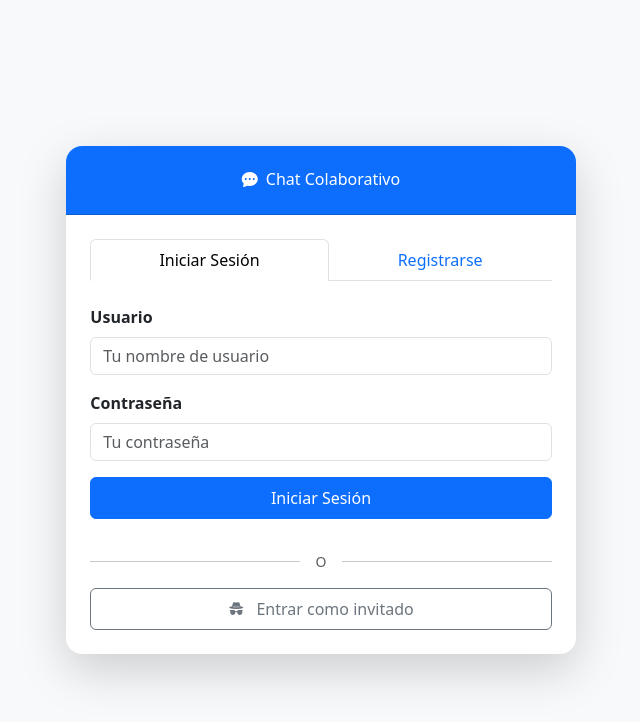
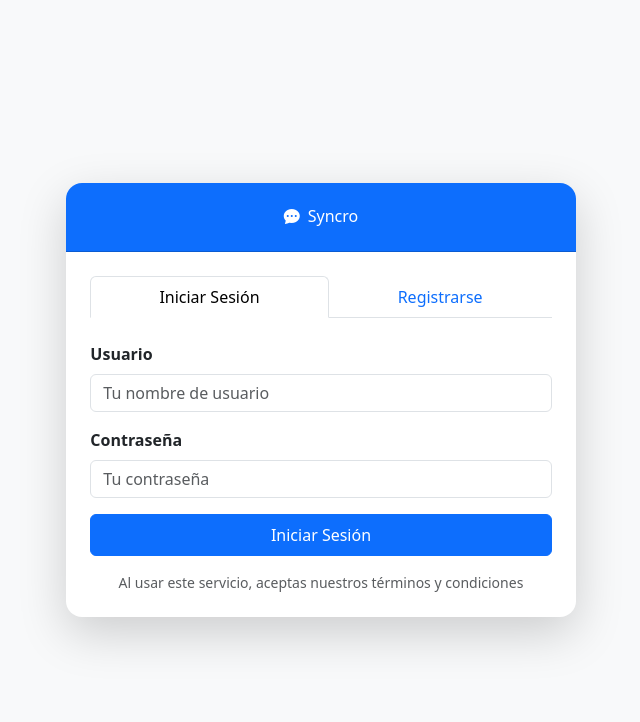
Before and after one commit to TomasMolinaM/Syncro, a React (Vite) app in the folder client/: page / in a window 1280 px wide. Shown: the top 722 px of the page, without its empty margins (319-959 px from the left). Built offline with nearby package versions, Linux system fonts and the light colour scheme.

Commit message:
Update login (eliminar usuario invitado y fix del nombre de aplicacion:
Cambio a nombre syncro

```diff
--- a/client/src/pages/AuthPage.tsx
+++ b/client/src/pages/AuthPage.tsx
@@ -6,7 +6,7 @@ export default function AuthPage() {
   const [error, setError] = useState('');
   const [success, setSuccess] = useState(''); // Estado para el mensaje verde
   const [loading, setLoading] = useState(false);
-  const { login, register, loginAsGuest } = useAuth();
+  const { login, register } = useAuth();
 
   // Estados para login
   const [loginData, setLoginData] = useState({
@@ -97,17 +97,7 @@ export default function AuthPage() {
     }
   };
 
-  const handleGuestLogin = async () => {
-    setError('');
-    setLoading(true);
-    try {
-      await loginAsGuest();
-    } catch (err: any) {
-      setError(err.message || 'Error al crear usuario invitado');
-    } finally {
-      setLoading(false);
-    }
-  };
+
 
   return (
     <div className="min-vh-100 d-flex align-items-center justify-content-center bg-light">
@@ -120,7 +110,7 @@ export default function AuthPage() {
               <div className="card-header bg-primary text-white text-center py-4 rounded-top-4">
                 <h2 className="mb-0">
                   <i className="bi bi-chat-dots-fill me-2"></i>
-                  Chat Colaborativo
+                  Syncro
                 </h2>
               </div>
 
@@ -187,6 +177,9 @@ export default function AuthPage() {
                     <button type="submit" className="btn btn-primary w-100 py-2 mb-3" disabled={loading}>
                       {loading ? 'Iniciando...' : 'Iniciar Sesión'}
                     </button>
+                    <p className="text-center text-muted small mb-0">
+                      Al usar este servicio, aceptas nuestros términos y condiciones
+                    </p>
                   </form>
                 ) : (
                   /* Formulario de Registro */
@@ -252,15 +245,7 @@ export default function AuthPage() {
                   </form>
                 )}
 
-                <div className="d-flex align-items-center my-3">
-                  <hr className="flex-grow-1" />
-                  <span className="px-3 text-muted small">O</span>
-                  <hr className="flex-grow-1" />
-                </div>
 
-                <button onClick={handleGuestLogin} className="btn btn-outline-secondary w-100 py-2" disabled={loading}>
-                  <i className="bi bi-incognito me-2"></i> Entrar como invitado
-                </button>
               </div>
             </div>
           </div>
--- a/client/src/pages/ChatPage.tsx
+++ b/client/src/pages/ChatPage.tsx
@@ -43,7 +43,7 @@ export default function ChatPage() {
           {/* Header */}
           <div className="card-header bg-primary text-white">
             <div className="d-flex justify-content-between align-items-center">
-              <h4 className="mb-0">💬 Chat Colaborativo</h4>
+              <h4 className="mb-0">💬 Syncro</h4>
               <div className="d-flex align-items-center gap-3">
                 <span className="badge bg-success">
                   👤 {user.nombre_completo || user.nombre_usuario}
```
